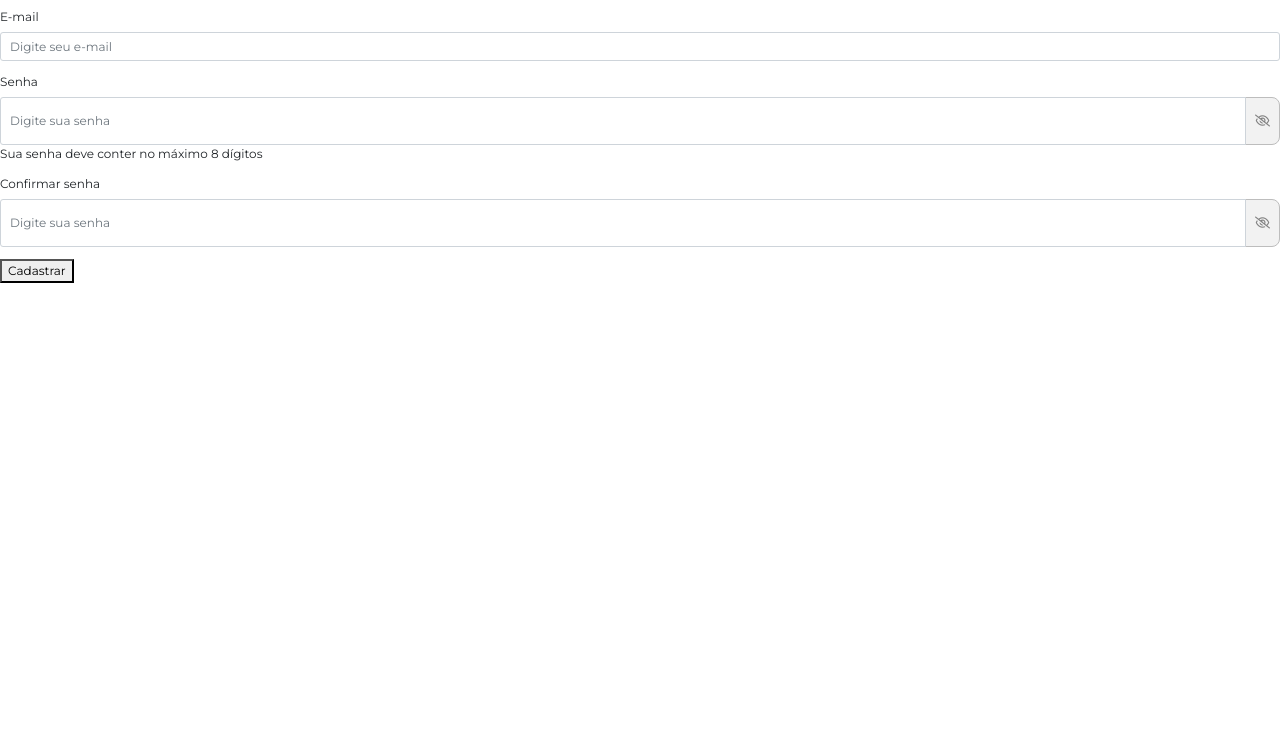
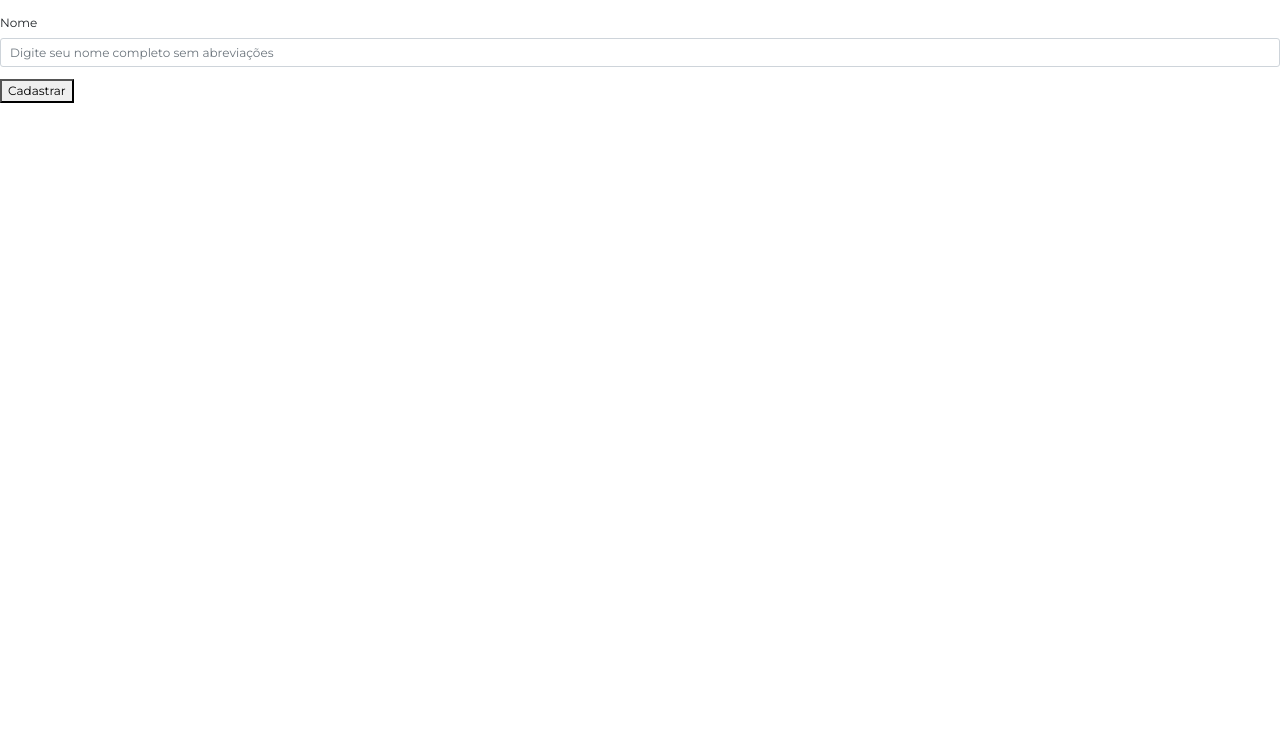
Before and after one commit to Squad35-Hackaton-FCamara/backtotheoffice, a plain HTML site: page frontend/index.html in a window 1280 px wide. Shown: the part 57-800 px from the top of the page. Drawn offline with Linux system fonts and the light colour scheme.

Commit message:
resseta ao commit anterior

```diff
--- a/frontend/index.html
+++ b/frontend/index.html
@@ -16,36 +16,12 @@
         <img src="img/Logotipo-FCamara 1.png">
         <p>DE VOLTA PARA O ESCRITÓRIO</p>
     </header>
-    <section class="introducao">
-
-    </section>
-    <section class="formulario">
-        <form>
-            <div class="mb-3">
-                <label class="form-label">Nome</label>
-                <input type="text" id="nome" class="form-control" placeholder="Digite seu nome completo sem abreviações">
-            </div>
-            <div class="mb-3">
-                <label class="form-label">E-mail</label>
-                <input type="email" id="email" class="form-control" placeholder="Digite seu e-mail">
-            </div>
-            <div class="mb-3">
-                <label class="form-label">Senha</label>
-                <div class="input-group" id="show_hide_password">
-                    <input type="password" id="senha" class="form-control" placeholder="Digite sua senha">
-                    <div class="input-group-text">
-                        <i class="fa fa-eye-slash" aria-hidden="true"></i>
-                    </div>
-                </div>
-                <p>Sua senha deve conter no máximo 8 dígitos</p>
-            </div>
-            <div class="mb-3">
-                <label class="form-label">Confirmar senha</label>
-                <div class="input-group" id="show_hide_password">
-                    <input type="password" id="repetirSenha" class="form-control" placeholder="Digite sua senha">
-                    <div class="input-group-text">
-                        <i class="fa fa-eye-slash" aria-hidden="true"></i>
-                    </div>
+    <section>
+        <div class="formulario">
+            <form>
+                <div class="mb-3">
+                    <label class="form-label">Nome</label>
+                    <input type="text" id="nome" class="form-control" placeholder="Digite seu nome completo sem abreviações">
                 </div>
             </div>
         </form>
--- a/frontend/style/main.css
+++ b/frontend/style/main.css
@@ -1,10 +1,6 @@
 * {
     font-family: 'Montserrat';
     font-size: 12px;
-}
-
-header {
-    display: none;
 }
 
 form .input-group-text {
@@ -14,7 +10,7 @@ form .input-group-text {
     height: 48px;
 }
 
-form .input-group-text i {
+form .input-group-text a {
     color: #828282;
 }
 
@@ -81,7 +77,7 @@ form .input-group-text i {
         margin-bottom: 3px;
     }
 
-    section .formulario .mb-3 p {
+    section .mb-3 p {
         color: #828282;
         font-weight: 600;
         margin-bottom: 24px;
```
